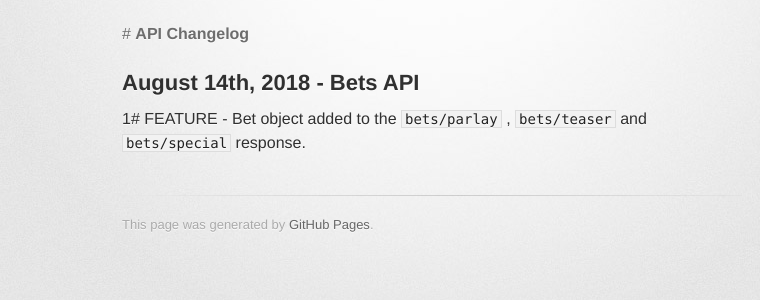
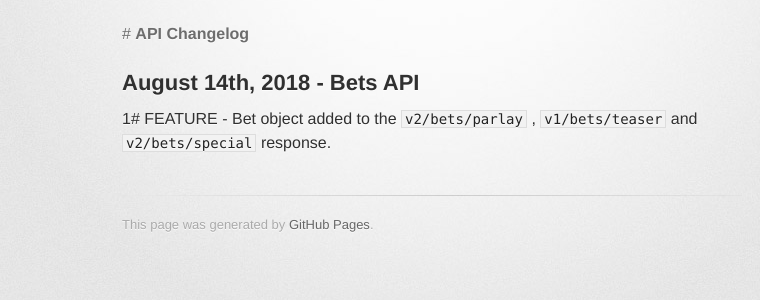
Before and after one commit to ps3838api/ps3838api.github.io, a Jekyll site: the page built from ChangesLog.md, in a window 1280 px wide. Shown: the part 231-531 px from the top of the page, without its empty margins (208-968 px from the left). Built offline with Jekyll 4.4.1, drawn with Linux system fonts in a browser that asks for light colours; some web fonts are replaced; our own code applies the rules of GitHub Pages for plain Markdown files.

Commit message:
Update ChangesLog.md

```diff
--- a/ChangesLog.md
+++ b/ChangesLog.md
@@ -2,4 +2,4 @@
 
 ## August 14th, 2018 - Bets API
 
-##### 1# <span>FEATURE</span>  - Bet object added to the `bets/parlay` , `bets/teaser`  and `bets/special`  response.
+##### 1# <span>FEATURE</span>  - Bet object added to the `v2/bets/parlay` , `v1/bets/teaser`  and `v2/bets/special`  response.
```
